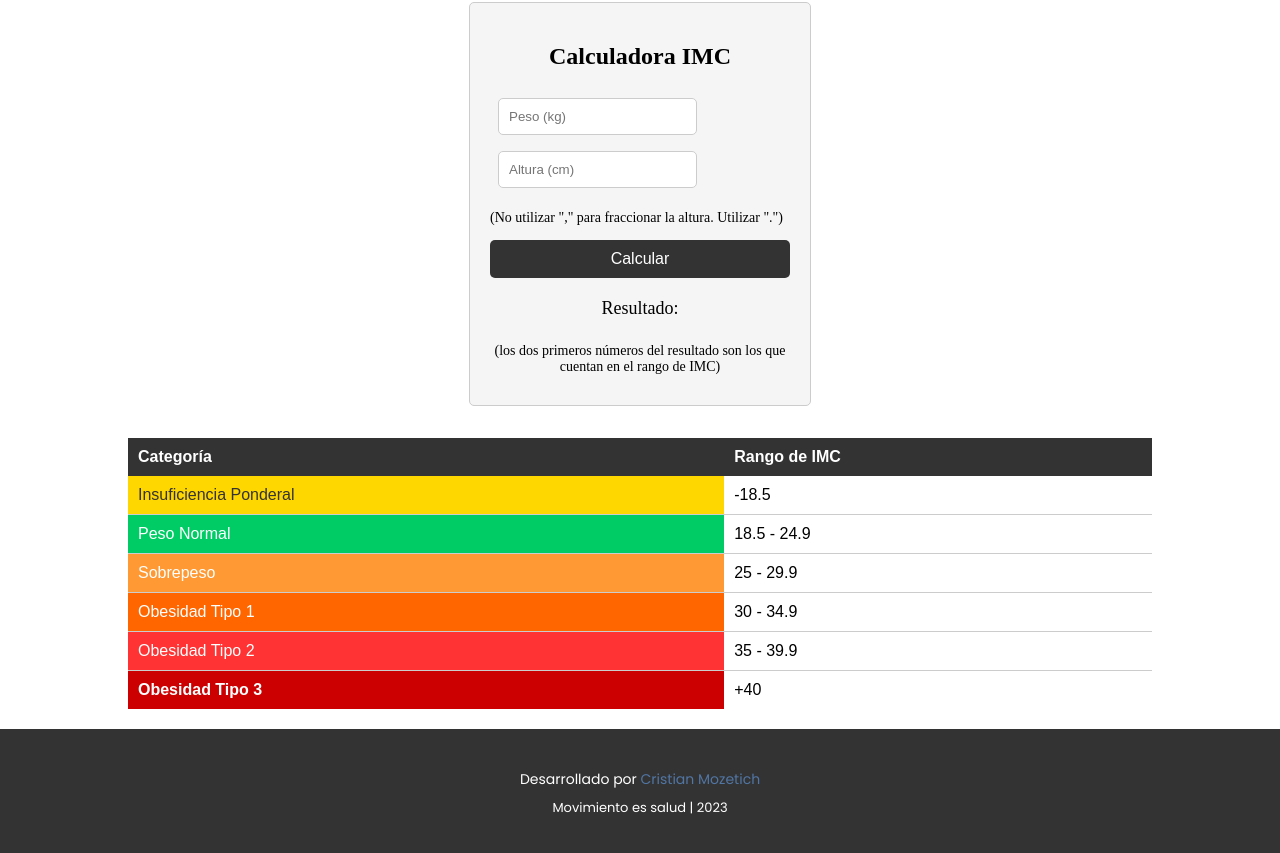
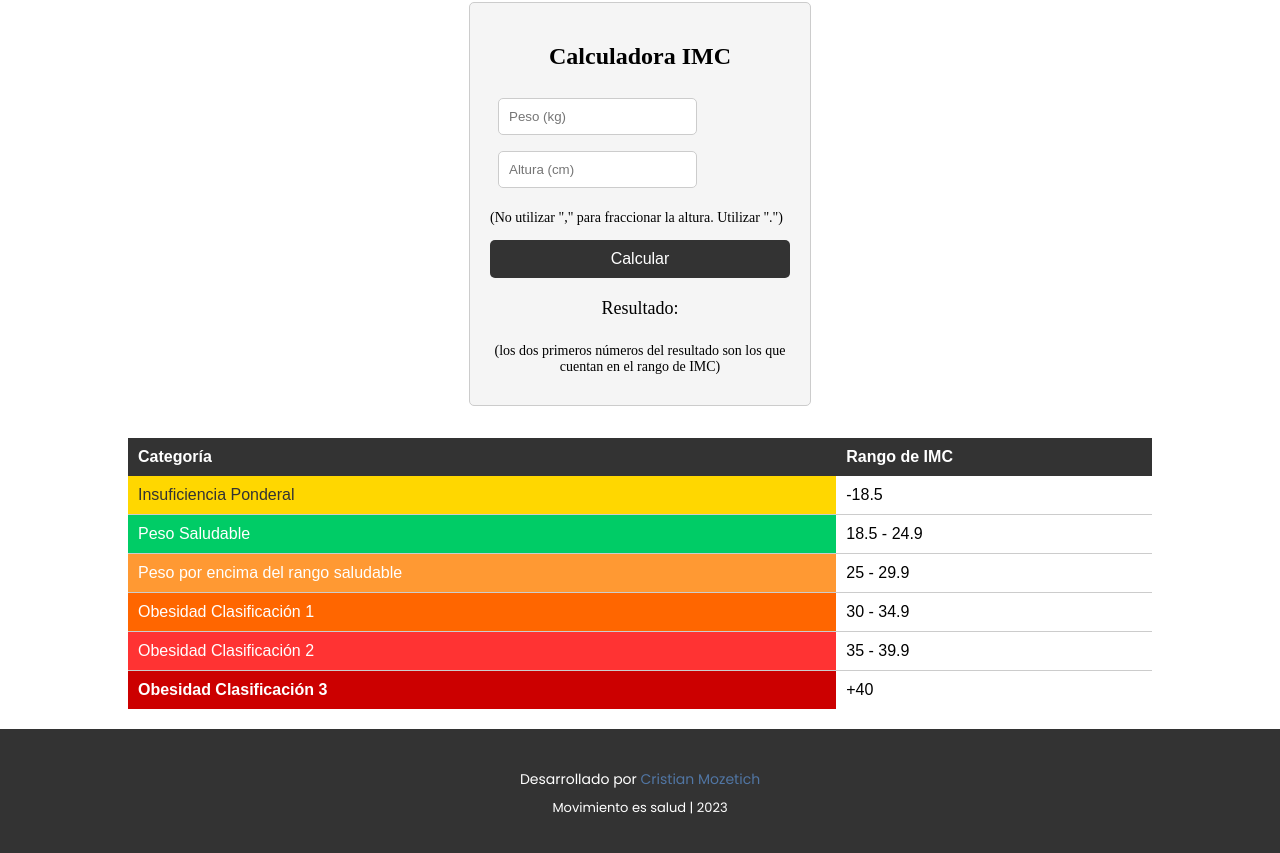
Before and after one commit to CristianMozetich/IMC, a React (Vite) app: page / in a window 1280 px wide. Shown: the part 396-1249 px from the top of the page. Built offline with nearby package versions, Linux system fonts and the light colour scheme.

Commit message:
expresiones mas neutras

```diff
--- a/src/components/IntroTable/IntroTable.jsx
+++ b/src/components/IntroTable/IntroTable.jsx
@@ -17,23 +17,23 @@ const IntroTable = () => {
           <td>-18.5</td>
         </tr>
         <tr>
-          <td className='peso-normal'>Peso Normal</td>
+          <td className='peso-normal'>Peso Saludable</td>
           <td>18.5 - 24.9</td>
         </tr>
         <tr>
-          <td className='sobrepeso'>Sobrepeso</td>
+          <td className='sobrepeso'>Peso por encima del rango saludable</td>
           <td>25 - 29.9</td>
         </tr>
         <tr>
-          <td className='obesidad-tipo1'>Obesidad Tipo 1</td>
+          <td className='obesidad-tipo1'>Obesidad Clasificación 1</td>
           <td>30 - 34.9</td>
         </tr>
         <tr>
-          <td className='obesidad-tipo2'>Obesidad Tipo 2</td>
+          <td className='obesidad-tipo2'>Obesidad Clasificación 2</td>
           <td>35 - 39.9</td>
         </tr>
         <tr>
-          <td className='obesidad-tipo3'>Obesidad Tipo 3</td>
+          <td className='obesidad-tipo3'>Obesidad Clasificación 3</td>
           <td>+40</td>
         </tr>
       </tbody>
```
